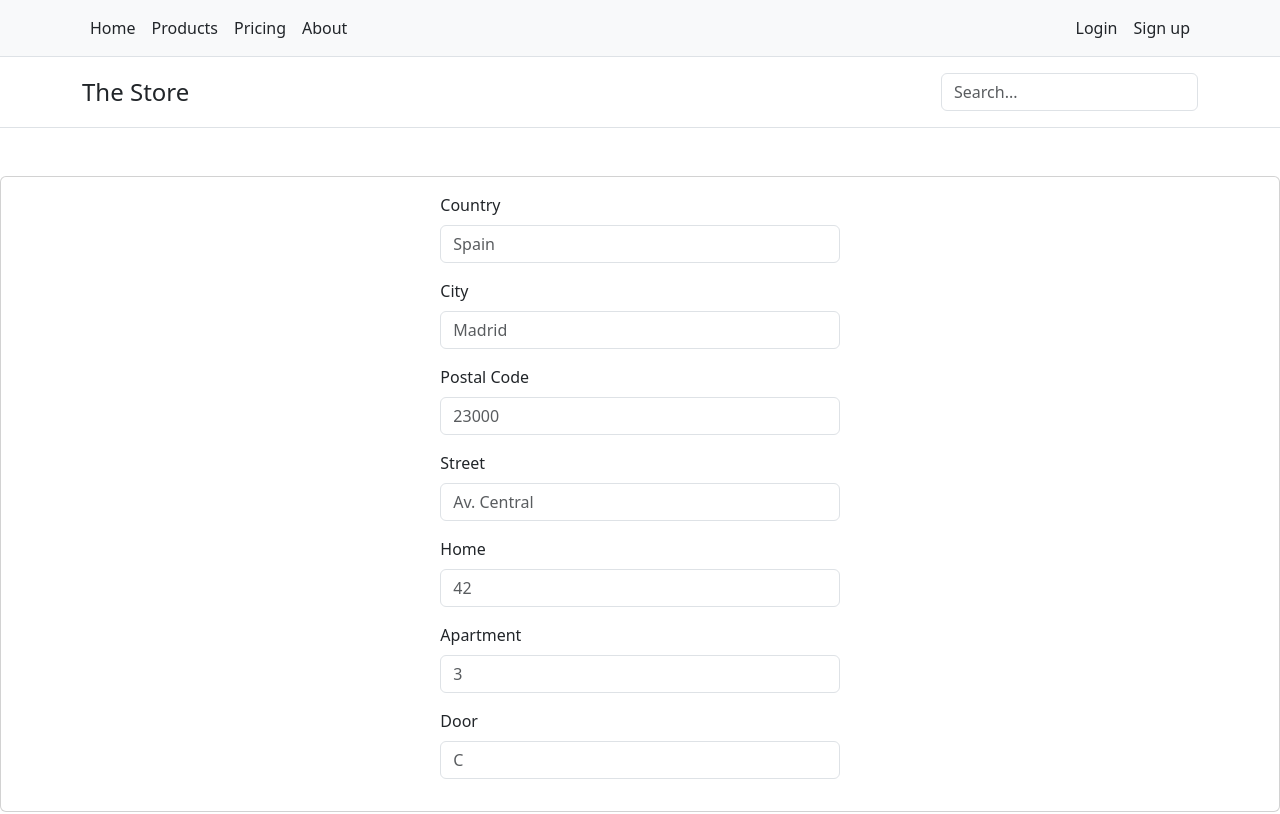
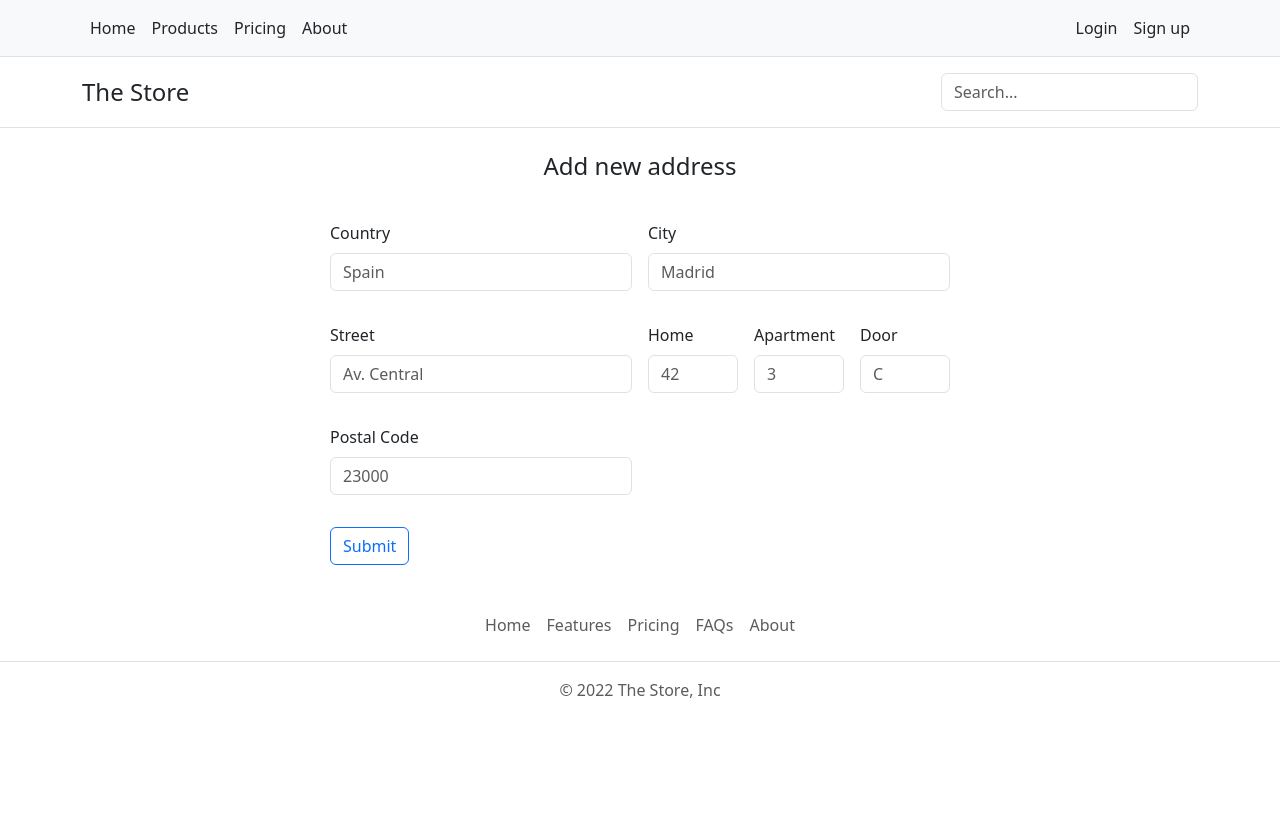
Before and after one commit to algrince/javaschhol-test-task, an Angular app in the folder angularclient/: page /addresses in a window 1280 px wide. Shown: the top 814 px of the page. Built offline with nearby package versions, Linux system fonts and the light colour scheme.

Commit message:
fix address form

```diff
--- a/angularclient/src/app/address-form/address-form.component.html
+++ b/angularclient/src/app/address-form/address-form.component.html
@@ -1,38 +1,31 @@
-<div class="card my-5">
-    <div class="card-body row d-flex justify-content-center">
-        <form (ngSubmit)="onSubmit()" #userForm="ngForm" class="col-md-4 col-sm-4 col-xs-12">
+<div class="row d-flex justify-content-center">
+    <p class="h4 col-auto">Add new address</p>
+</div>
+        <form (ngSubmit)="onSubmit()" #userForm="ngForm" class="card-body row d-flex justify-content-center">
 
-            <div class="form-group">
+            <div class="row g-3 col-md-6 col-sm-4 col-xs-12">
+
+            <div class="form-group col-md-6">
                 <label for="country" class="form-label">Country</label>
                 <input type="text" [(ngModel)]="address.country"
-                       class="form-control col-md-6 mb-3"
+                       class="form-control mb-3"
                        id="country"
                        name="country"
                        placeholder="Spain"
                        required #country="ngModel">
             </div>
 
-            <div class="form-group">
+            <div class="form-group col-md-6">
                 <label for="city" class="form-label">City</label>
                 <input type="text" [(ngModel)]="address.city"
-                       class="form-control col-md-6 mb-3"
+                       class="form-control mb-3"
                        id="city"
                        name="city"
                        placeholder="Madrid"
                        required #city="ngModel">
             </div>
 
-            <div class="form-group">
-                <label for="postalCode" class="form-label">Postal Code</label>
-                <input type="number" [(ngModel)]="address.postalCode"
-                       class="form-control col-md-6 mb-3"
-                       id="postalCode"
-                       name="postalCode"
-                       placeholder="23000"
-                       required #postalCode="ngModel">
-            </div>
-
-            <div class="form-group">
+            <div class="form-group col-md-6">
                 <label for="street" class="form-label">Street</label>
                 <input type="text" [(ngModel)]="address.street"
                        class="form-control col-md-6 mb-3"
@@ -42,7 +35,7 @@
                        required #street="ngModel">
             </div>
 
-            <div class="form-group">
+            <div class="form-group col-md-2">
                 <label for="home" class="form-label">Home</label>
                 <input type="number" [(ngModel)]="address.home"
                        class="form-control col-md-6 mb-3"
@@ -52,7 +45,7 @@
                        required #home="ngModel">
             </div>
 
-            <div class="form-group">
+            <div class="form-group col-md-2">
                 <label for="apartment" class="form-label">Apartment</label>
                 <input type="number" [(ngModel)]="address.apartment"
                        class="form-control col-md-6 mb-3"
@@ -62,7 +55,7 @@
                        required #apartment="ngModel">
             </div>
 
-            <div class="form-group">
+            <div class="form-group col-md-2">
                 <label for="door" class="form-label">Door</label>
                 <input type="text" [(ngModel)]="address.door"
                        class="form-control col-md-6 mb-3"
@@ -71,6 +64,22 @@
                        placeholder="C">
             </div>
 
+            <div class="form-group col-md-6">
+                <label for="postalCode" class="form-label">Postal Code</label>
+                <input type="number" [(ngModel)]="address.postalCode"
+                       class="form-control mb-3"
+                       id="postalCode"
+                       name="postalCode"
+                       placeholder="23000"
+                       required #postalCode="ngModel">
+            </div>
+
+            <div class="col-md-6"></div>
+
+            <div class="col-auto">
+            <button type="submit"
+                    class="btn btn-outline-primary text-nowrap">Submit</button>
+            </div>
+
+            </div>
         </form>
-    </div>
-</div>
```
